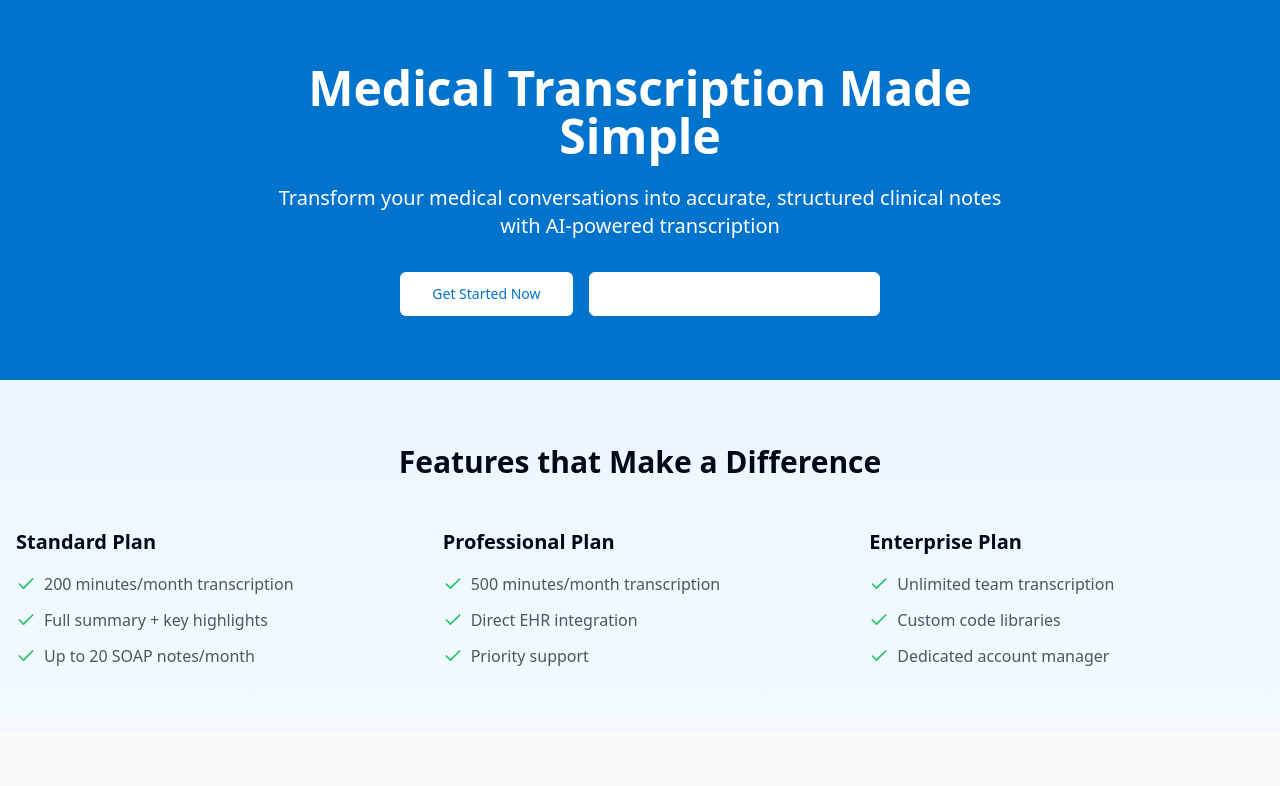
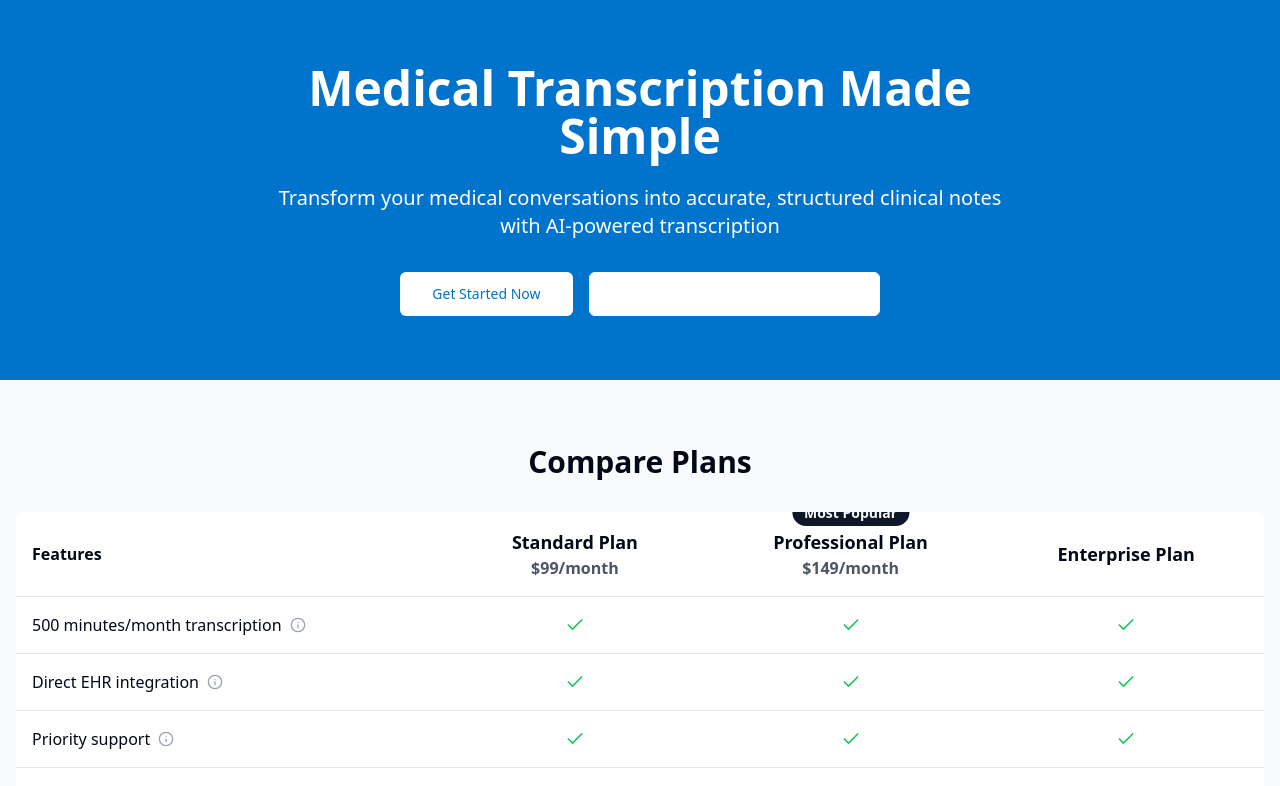
Before and after one commit to sbevans4/aidoctornotes1, a React (Vite) app: page / in a window 1280 px wide. Shown: the top 786 px of the page. Built offline with nearby package versions, Linux system fonts and the light colour scheme; no server answers; the database is empty.

Commit message:
Improve user experience and add features
This commit incorporates several improvements to enhance the user experience and adds new features based on user feedback.  Changes include UI updates, improved navigation, enhanced accessibility, and new functionalities.

```diff
--- a/src/components/landing/FeaturesSection.tsx
+++ b/src/components/landing/FeaturesSection.tsx
@@ -1,65 +1,122 @@
 
-import { Check } from "lucide-react";
+import { Button } from "@/components/ui/button";
+import { Check, Info } from "lucide-react";
+import { Tooltip, TooltipProvider, TooltipTrigger, TooltipContent } from "@/components/ui/tooltip";
+import { useState } from "react";
 
 export const FeaturesSection = () => {
+  const [isExpanded, setIsExpanded] = useState(false);
+
+  const features = {
+    basic: {
+      title: "Standard Plan",
+      price: "$99/month",
+      features: [
+        { text: "200 minutes/month transcription", tooltip: "Audio to text conversion with high accuracy" },
+        { text: "Full summary + key highlights", tooltip: "AI-generated summaries of your recordings" },
+        { text: "Up to 20 SOAP notes/month", tooltip: "Structured clinical documentation" },
+      ],
+    },
+    professional: {
+      title: "Professional Plan",
+      price: "$149/month",
+      popular: true,
+      features: [
+        { text: "500 minutes/month transcription", tooltip: "More than double the transcription time" },
+        { text: "Direct EHR integration", tooltip: "Seamlessly export notes to your EHR system" },
+        { text: "Priority support", tooltip: "Get help faster when you need it" },
+        { text: "Custom SOAP templates", tooltip: "Create and save your preferred note formats" },
+      ],
+    },
+    enterprise: {
+      title: "Enterprise Plan",
+      features: [
+        { text: "Unlimited team transcription", tooltip: "No limits on users or minutes" },
+        { text: "Custom code libraries", tooltip: "Add your frequently used codes" },
+        { text: "Dedicated account manager", tooltip: "Personal support for your organization" },
+        { text: "Advanced analytics", tooltip: "Track usage and efficiency metrics" },
+      ],
+    },
+  };
+
   return (
-    <section className="py-16">
+    <section className="py-16 bg-gray-50" id="features">
       <div className="container mx-auto px-4">
-        <h2 className="text-3xl font-bold text-center mb-12">
-          Features that Make a Difference
-        </h2>
-        <div className="grid md:grid-cols-3 gap-8">
-          <div className="space-y-4">
-            <h3 className="text-xl font-bold">Standard Plan</h3>
-            <ul className="space-y-3">
-              <li className="flex items-center gap-2">
-                <Check className="w-5 h-5 text-green-500 shrink-0" />
-                <span className="text-gray-600">200 minutes/month transcription</span>
-              </li>
-              <li className="flex items-center gap-2">
-                <Check className="w-5 h-5 text-green-500 shrink-0" />
-                <span className="text-gray-600">Full summary + key highlights</span>
-              </li>
-              <li className="flex items-center gap-2">
-                <Check className="w-5 h-5 text-green-500 shrink-0" />
-                <span className="text-gray-600">Up to 20 SOAP notes/month</span>
-              </li>
-            </ul>
+        <h2 className="text-3xl font-bold text-center mb-8">Compare Plans</h2>
+
+        <div className="overflow-x-auto">
+          <table className="w-full border-collapse bg-white rounded-lg shadow-sm">
+            <thead>
+              <tr className="border-b">
+                <th className="p-4 text-left">Features</th>
+                {Object.entries(features).map(([key, plan]) => (
+                  <th key={key} className="p-4 text-center relative min-w-[200px]">
+                    {plan.popular && (
+                      <div className="absolute -top-3 left-1/2 transform -translate-x-1/2">
+                        <span className="bg-primary text-primary-foreground text-sm font-semibold px-3 py-1 rounded-full">
+                          Most Popular
+                        </span>
+                      </div>
+                    )}
+                    <div className="font-bold text-lg">{plan.title}</div>
+                    {plan.price && <div className="text-gray-600">{plan.price}</div>}
+                  </th>
+                ))}
+              </tr>
+            </thead>
+            <tbody className={`transition-all duration-300 ${isExpanded ? 'max-h-full' : 'max-h-[300px] overflow-hidden'}`}>
+              {features.professional.features.map((_, index) => (
+                <tr key={index} className="border-b hover:bg-gray-50">
+                  <td className="p-4 font-medium">
+                    <TooltipProvider>
+                      <Tooltip>
+                        <TooltipTrigger asChild>
+                          <div className="flex items-center gap-2 cursor-help">
+                            {features.professional.features[index]?.text || ""}
+                            <Info className="h-4 w-4 text-gray-400" />
+                          </div>
+                        </TooltipTrigger>
+                        <TooltipContent>
+                          <p>{features.professional.features[index]?.tooltip}</p>
+                        </TooltipContent>
+                      </Tooltip>
+                    </TooltipProvider>
+                  </td>
+                  {Object.entries(features).map(([planKey, plan]) => (
+                    <td key={planKey} className="p-4 text-center">
+                      {plan.features[index] ? (
+                        <Check className="h-5 w-5 text-green-500 mx-auto" />
+                      ) : (
+                        <span className="text-gray-300">—</span>
+                      )}
+                    </td>
+                  ))}
+                </tr>
+              ))}
+            </tbody>
+          </table>
+        </div>
+
+        {!isExpanded && (
+          <div className="text-center mt-4">
+            <Button
+              variant="outline"
+              onClick={() => setIsExpanded(true)}
+              className="text-sm"
+            >
+              Show All Features
+            </Button>
           </div>
-          <div className="space-y-4">
-            <h3 className="text-xl font-bold">Professional Plan</h3>
-            <ul className="space-y-3">
-              <li className="flex items-center gap-2">
-                <Check className="w-5 h-5 text-green-500 shrink-0" />
-                <span className="text-gray-600">500 minutes/month transcription</span>
-              </li>
-              <li className="flex items-center gap-2">
-                <Check className="w-5 h-5 text-green-500 shrink-0" />
-                <span className="text-gray-600">Direct EHR integration</span>
-              </li>
-              <li className="flex items-center gap-2">
-                <Check className="w-5 h-5 text-green-500 shrink-0" />
-                <span className="text-gray-600">Priority support</span>
-              </li>
-            </ul>
-          </div>
-          <div className="space-y-4">
-            <h3 className="text-xl font-bold">Enterprise Plan</h3>
-            <ul className="space-y-3">
-              <li className="flex items-center gap-2">
-                <Check className="w-5 h-5 text-green-500 shrink-0" />
-                <span className="text-gray-600">Unlimited team transcription</span>
-              </li>
-              <li className="flex items-center gap-2">
-                <Check className="w-5 h-5 text-green-500 shrink-0" />
-                <span className="text-gray-600">Custom code libraries</span>
-              </li>
-              <li className="flex items-center gap-2">
-                <Check className="w-5 h-5 text-green-500 shrink-0" />
-                <span className="text-gray-600">Dedicated account manager</span>
-              </li>
-            </ul>
-          </div>
+        )}
+
+        <div className="mt-8 text-center">
+          <Button
+            size="lg"
+            className="bg-primary hover:bg-primary/90"
+            onClick={() => document.getElementById('pricing')?.scrollIntoView({ behavior: 'smooth' })}
+          >
+            View Pricing Details
+          </Button>
         </div>
       </div>
     </section>
```
